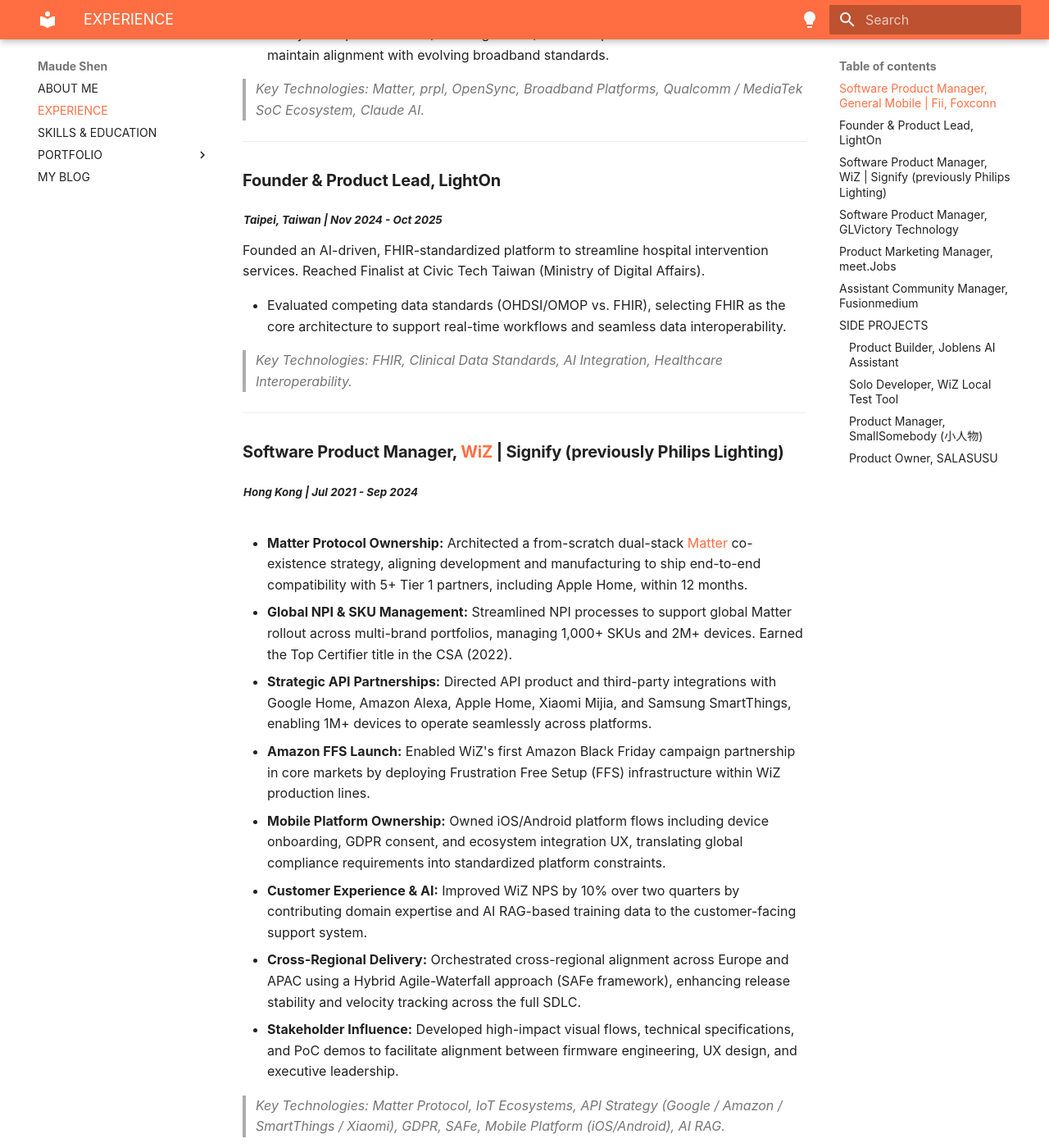
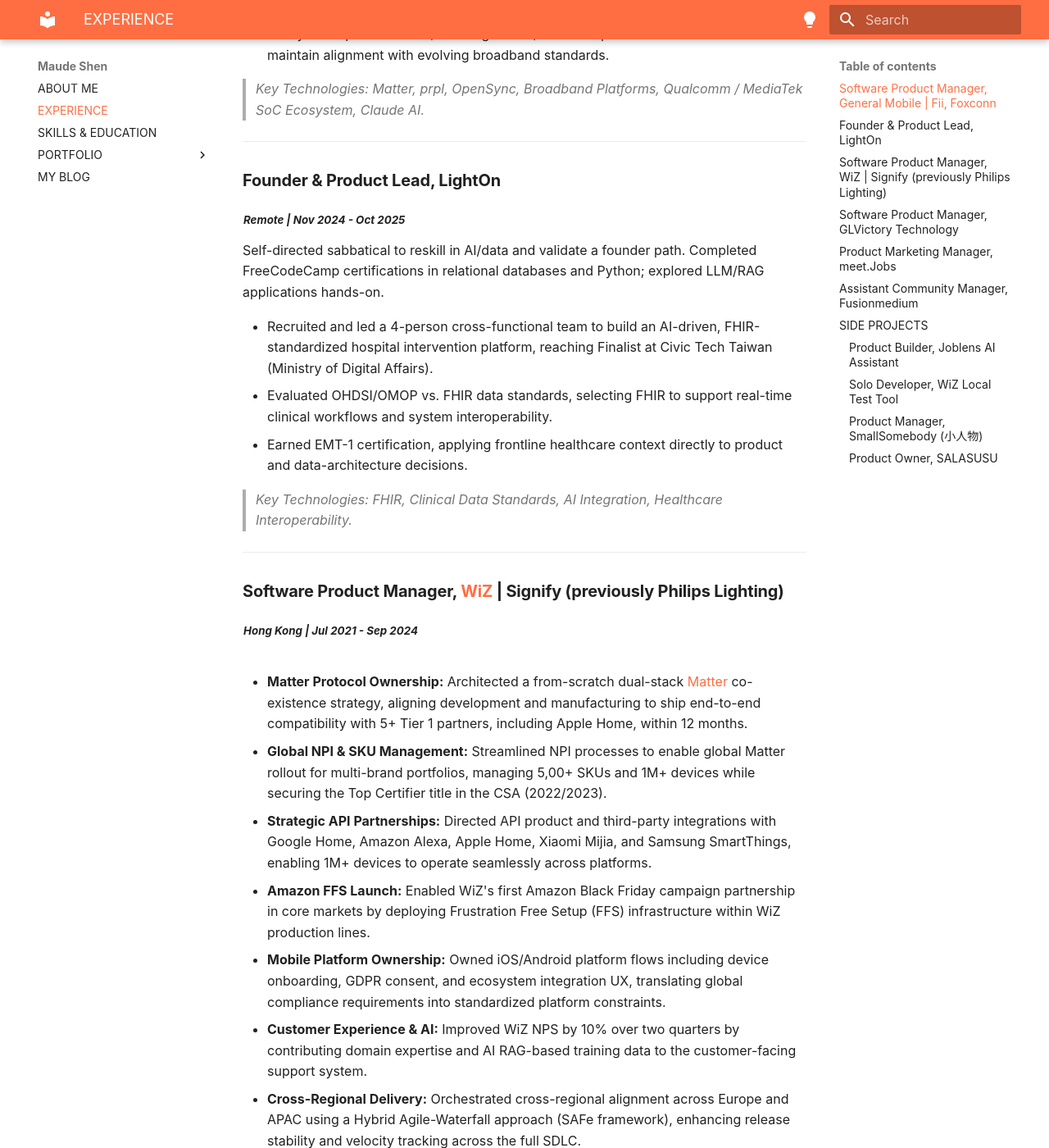
Before and after one commit to maudes/cv, an MkDocs documentation site: the page built from docs/experience.md, in a window 1280 px wide and 1400 px high, scrolled down 603 px. Shown: the whole window at 82% size. Built offline with MkDocs 1.6.1 and Material for MkDocs 9.7.7, drawn with Linux system fonts in a browser that asks for light colours; some web fonts are replaced.

Commit message:
Adjust resume

```diff
--- a/docs/experience.md
+++ b/docs/experience.md
@@ -11,11 +11,17 @@
 
 ---
 ### **Founder & Product Lead, LightOn**
-<sub> ***Taipei, Taiwan  |  Nov 2024 - Oct 2025*** </sub>
+<sub> ***Remote |  Nov 2024 - Oct 2025*** </sub>
 
-Founded an AI-driven, FHIR-standardized platform to streamline hospital intervention services. Reached Finalist at Civic Tech Taiwan (Ministry of Digital Affairs).
+Self-directed sabbatical to reskill in AI/data and validate a founder path. Completed FreeCodeCamp certifications in relational databases and Python; explored LLM/RAG applications hands-on.
 
-* Evaluated competing data standards (OHDSI/OMOP vs. FHIR), selecting FHIR as the core architecture to support real-time workflows and seamless data interoperability.
+- Recruited and led a 4-person cross-functional team to build an AI-driven,
+  FHIR-standardized hospital intervention platform, reaching Finalist at
+  Civic Tech Taiwan (Ministry of Digital Affairs).
+- Evaluated OHDSI/OMOP vs. FHIR data standards, selecting FHIR to support
+  real-time clinical workflows and system interoperability.
+- Earned EMT-1 certification, applying frontline healthcare context directly
+  to product and data-architecture decisions.
 
 > *Key Technologies: FHIR, Clinical Data Standards, AI Integration, Healthcare Interoperability.*
 
@@ -26,7 +32,7 @@
 <br><br>
 
 * **Matter Protocol Ownership:** Architected a from-scratch dual-stack [Matter](https://www.theverge.com/2023/4/25/23697537/wiz-smart-bulbs-matter-compatible-apple-home) co-existence strategy, aligning development and manufacturing to ship end-to-end compatibility with 5+ Tier 1 partners, including Apple Home, within 12 months.
-* **Global NPI & SKU Management:** Streamlined NPI processes to support global Matter rollout across multi-brand portfolios, managing 1,000+ SKUs and 2M+ devices. Earned the Top Certifier title in the CSA (2022).
+* **Global NPI & SKU Management:** Streamlined NPI processes to enable global Matter rollout for multi-brand portfolios, managing 5,00+ SKUs and 1M+ devices while securing the Top Certifier title in the CSA (2022/2023).
 * **Strategic API Partnerships:** Directed API product and third-party integrations with Google Home, Amazon Alexa, Apple Home, Xiaomi Mijia, and Samsung SmartThings, enabling 1M+ devices to operate seamlessly across platforms.
 * **Amazon FFS Launch:** Enabled WiZ's first Amazon Black Friday campaign partnership in core markets by deploying Frustration Free Setup (FFS) infrastructure within WiZ production lines.
 * **Mobile Platform Ownership:** Owned iOS/Android platform flows including device onboarding, GDPR consent, and ecosystem integration UX, translating global compliance requirements into standardized platform constraints.
```
